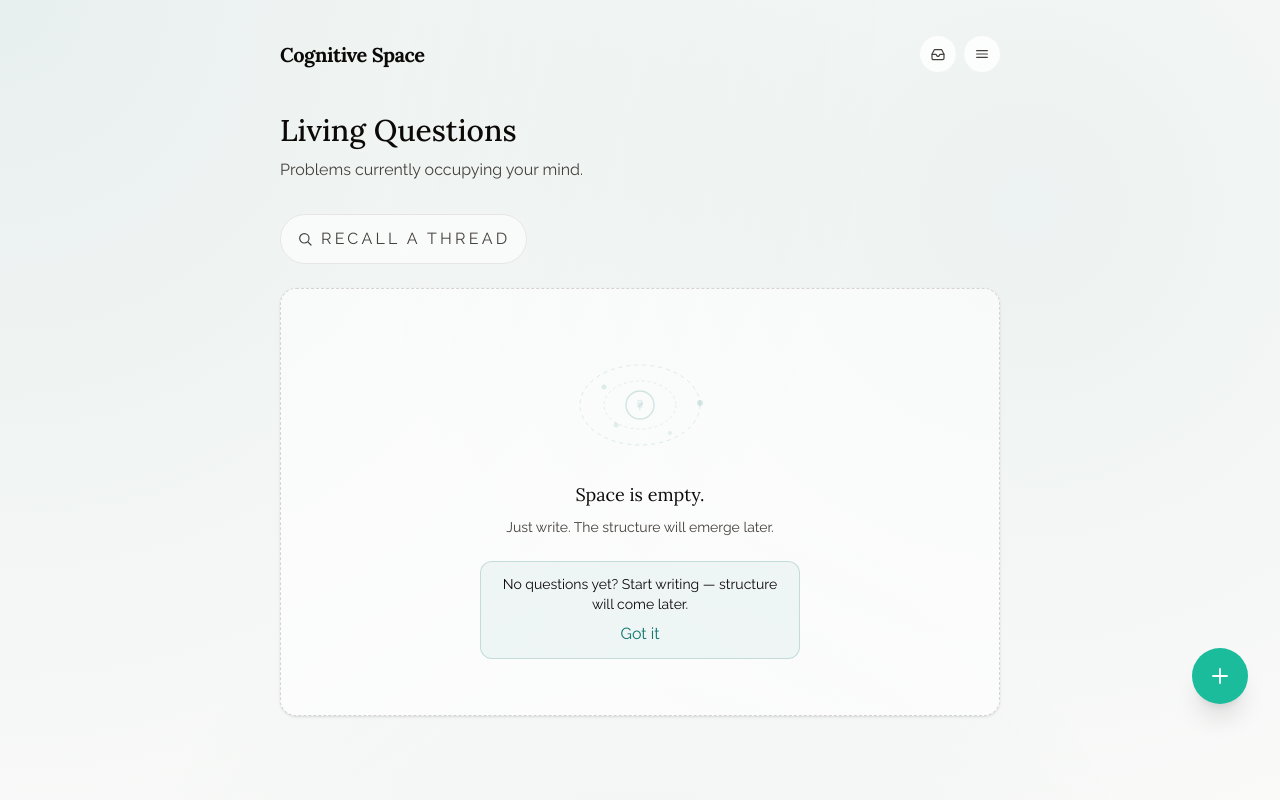
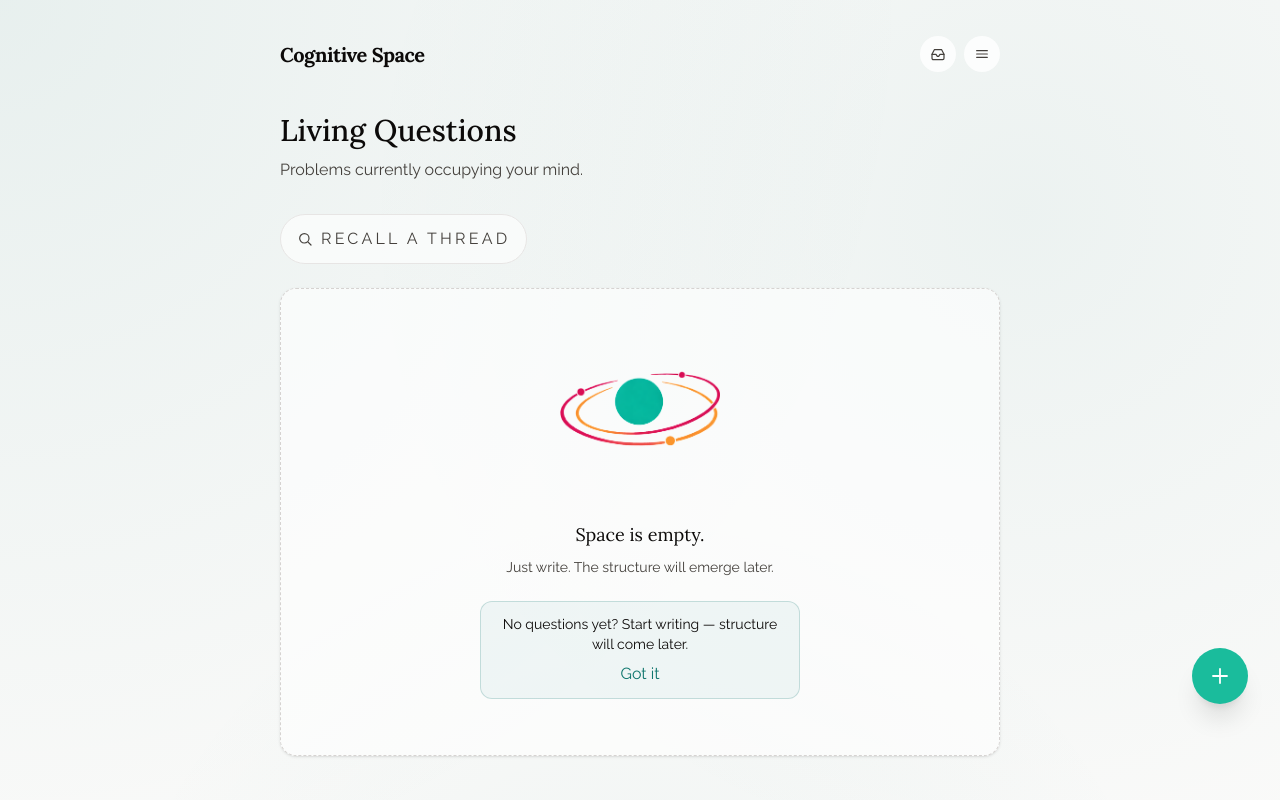
Before and after one commit to mingzhangyang/cognitive-space, a React (Vite) app: page / in a window 1280 px wide. Shown: the top 800 px of the page. Built offline with nearby package versions, Linux system fonts and the light colour scheme.

Commit message:
Refactor code structure for improved readability and maintainability

```diff
--- a/components/Icons.tsx
+++ b/components/Icons.tsx
@@ -189,24 +189,9 @@ export const CrosshairIcon = ({ className }: { className?: string }) => (
   </svg>
 );
 
-// Empty-state illustration: a soft thought-bubble / orbit motif
+// Empty-state illustration: use favicon asset for consistency
 export const EmptyStateIllustration = ({ className }: { className?: string }) => (
-  <svg xmlns="http://www.w3.org/2000/svg" viewBox="0 0 160 120" fill="none" className={className}>
-    {/* Outer orbit */}
-    <ellipse cx="80" cy="60" rx="60" ry="40" stroke="currentColor" strokeWidth="1" strokeDasharray="4 4" opacity="0.25" />
-    {/* Inner orbit */}
-    <ellipse cx="80" cy="60" rx="36" ry="24" stroke="currentColor" strokeWidth="1" strokeDasharray="3 3" opacity="0.2" />
-    {/* Central thought circle */}
-    <circle cx="80" cy="60" r="14" stroke="currentColor" strokeWidth="1.4" opacity="0.35" />
-    <circle cx="80" cy="60" r="3" fill="currentColor" opacity="0.2" />
-    {/* Orbiting dots */}
-    <circle cx="140" cy="58" r="3" fill="currentColor" opacity="0.3" />
-    <circle cx="44" cy="42" r="2.5" fill="currentColor" opacity="0.25" />
-    <circle cx="110" cy="88" r="2" fill="currentColor" opacity="0.2" />
-    <circle cx="56" cy="80" r="2.5" fill="currentColor" opacity="0.22" />
-    {/* Floating question mark */}
-    <text x="80" y="65" textAnchor="middle" fontSize="14" fontFamily="serif" fill="currentColor" opacity="0.3">?</text>
-  </svg>
+  <img src="/favison.svg" className={className} alt="" aria-hidden="true" />
 );
 
 export const ChevronDownIcon = ({ className }: { className?: string }) => (
```
Also changed, not shown: public/favison.svg (added).
